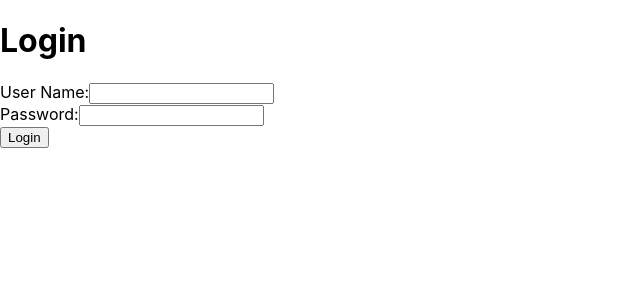
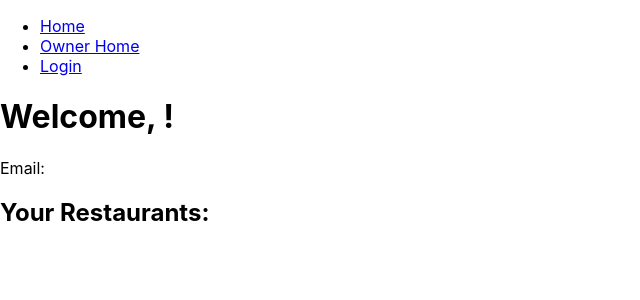
Before and after one commit to sergiovl219/restaurantbookinglab-frontend, a React (Create React App) app: page /ownerHome in a window 1280 px wide. Shown: the top 300 px of the page, without its empty margins (0-640 px from the left). Built offline with nearby package versions, Linux system fonts and the light colour scheme.

Commit message:
First approach using Router.

```diff
--- a/package.json
+++ b/package.json
@@ -15,6 +15,7 @@
     "react": "^18.2.0",
     "react-dom": "^18.2.0",
     "react-redux": "^8.1.3",
+    "react-router-dom": "^6.18.0",
     "react-scripts": "5.0.1",
     "typescript": "^4.9.5",
     "web-vitals": "^2.1.4"
--- a/src/App.tsx
+++ b/src/App.tsx
@@ -1,20 +1,42 @@
 import React from 'react';
+import { Link, Routes, Route } from 'react-router-dom';
 import Login from './components/Login';
 import HomePage from './components/HomePage';
-import {useSelector} from "react-redux";
-import {selectIsLoggedIn} from "./store/slices/authSlice";
-// import OwnerHome from "./components/OwnerHome";
+import OwnerHome from './components/OwnerHome';
+import { useSelector } from 'react-redux';
+import { selectIsLoggedIn } from './store/slices/authSlice';
 
-function App() {
+function Navbar() {
     const isLoggedIn = useSelector(selectIsLoggedIn);
 
     return (
+        <nav>
+            <ul>
+                <li>
+                    <Link to="/">Home</Link>
+                </li>
+                <li>
+                    <Link to="/ownerHome">Owner Home</Link>
+                </li>
+                {!isLoggedIn && (
+                    <li>
+                        <Link to="/login">Login</Link>
+                    </li>
+                )}
+            </ul>
+        </nav>
+    );
+}
+
+function App() {
+    return (
         <div className="App">
-            {isLoggedIn ? (
-                <HomePage />
-            ) : (
-                <Login />
-            )}
+            <Navbar />
+            <Routes>
+                <Route path="/login" element={<Login />} />
+                <Route path="/" element={<HomePage />} />
+                <Route path="/ownerHome" element={<OwnerHome />} />
+            </Routes>
         </div>
     );
 }
--- a/src/components/Login.tsx
+++ b/src/components/Login.tsx
@@ -3,6 +3,7 @@ import { login, userinfo } from "../services/authService";
 import { useDispatch, useSelector } from "react-redux";
 import { setToken, setIsLoggedIn, selectIsLoggedIn } from "../store/slices/authSlice";
 import { setUserInfo } from "../store/slices/userInfoSlice";
+import { Navigate } from "react-router-dom";
 
 const Login: React.FC = () => {
     const [username, setUserName] = useState('');
@@ -44,7 +45,7 @@ const Login: React.FC = () => {
         <div>
             <h1>Login</h1>
             {isLoggedIn ? (
-                <div className="success">Login successful!</div>
+                <Navigate to="/" />
             ) : (
                 <form onSubmit={handleSubmit}>
                     <div>
--- a/src/index.tsx
+++ b/src/index.tsx
@@ -1,6 +1,7 @@
 import React from 'react';
 import ReactDOM from 'react-dom/client';
 import { Provider } from 'react-redux'
+import { BrowserRouter } from "react-router-dom";
 
 import './index.css';
 import App from './App';
@@ -10,9 +11,9 @@ const root = ReactDOM.createRoot(
   document.getElementById('root') as HTMLElement
 );
 root.render(
-    <React.StrictMode>
+    <BrowserRouter>
         <Provider store={store}>
             <App />
         </Provider>
-    </React.StrictMode>,
+    </BrowserRouter>
 );
--- a/src/store/slices/userInfoSlice.ts
+++ b/src/store/slices/userInfoSlice.ts
@@ -1,4 +1,4 @@
-import { createSlice } from '@reduxjs/toolkit';
+import {createSlice, PayloadAction} from '@reduxjs/toolkit';
 
 interface UserInfoState {
     owner: {
@@ -24,7 +24,7 @@ const userInfoSlice = createSlice({
     name: 'userInfo',
     initialState,
     reducers: {
-        setUserInfo: (state, action) => {
+        setUserInfo: (state, action: PayloadAction<UserInfoState>) => {
             state.owner = action.payload.owner;
             state.restaurants_info = action.payload.restaurants_info;
         },
```
Also changed, not shown: 1 other file (tests, documents, lock files or other folders).
